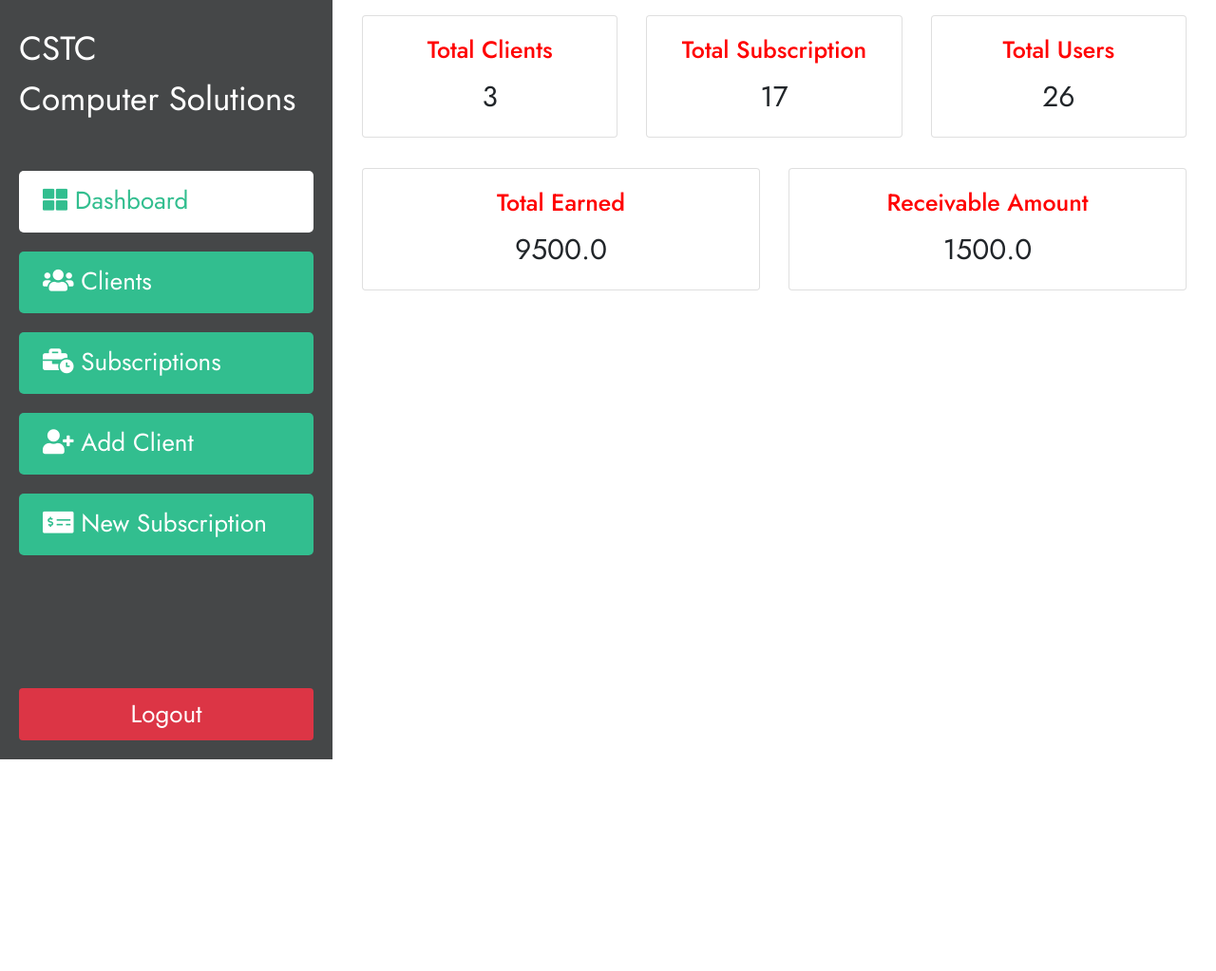
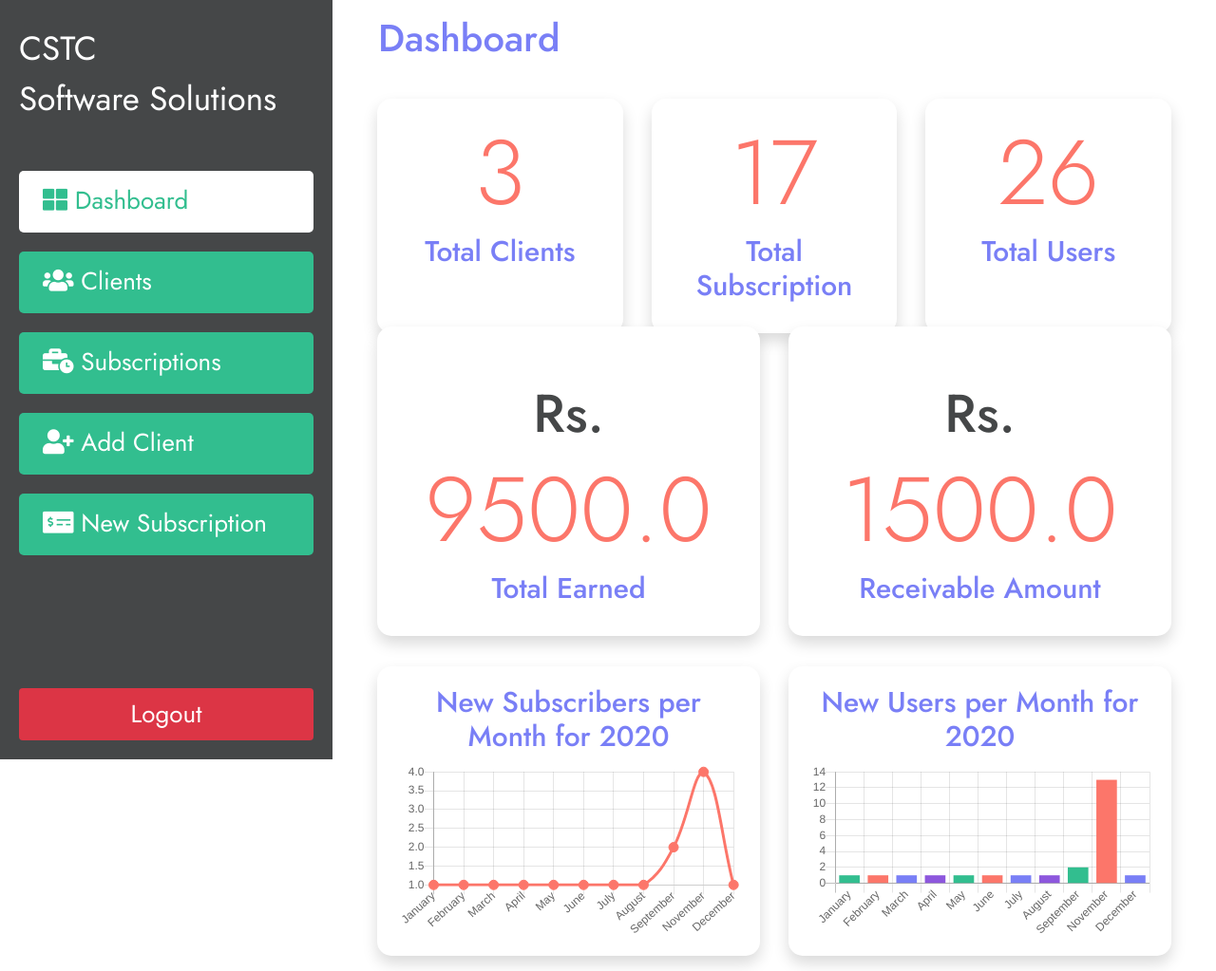
Before and after one commit to nareshban1/CSTC, a Django app: page /dashboard in a window 1280 px wide. Shown: the whole page at 95% size. Before the commit the page ends 800 px from the top, so only its background shows below. Run offline with Django 3.2, Linux system fonts and the light colour scheme; a user stored in the database is signed in; data comes from the database, SQL or seed files in the repository; both versions use the stored data as it was after the commit; some libraries are stand-ins or nearby versions; some web fonts are replaced.

Commit message:
Graphs
Signed-off-by: Naresh Ban <49855000+nareshban1@users.noreply.github.com>

```diff
--- a/cstcdataentry/customer/Templates/addcustomers.html
+++ b/cstcdataentry/customer/Templates/addcustomers.html
@@ -2,7 +2,7 @@
 {% load crispy_forms_tags %}
 {% block content %}
 <div class="col-10 px-5 py-3 ">
-   <h1>Add New Customer</h1>
+   <h1 style="color:#797ff6;">Add New Customer</h1>
    <form method="post" class="w-75 ">
       {% csrf_token %}
       <div class="form-row">
--- a/cstcdataentry/customer/Templates/customers.html
+++ b/cstcdataentry/customer/Templates/customers.html
@@ -8,7 +8,7 @@
 </script>
 {% endblock javascript %}
 <div class="col-lg px-5 py-3 tablecontent">
-   <h1>Client List</h1>
+   <h1 style="color:#797ff6;">Client List</h1>
    <table id="datatable" class="display" style="width:100%">
       <thead>
          <tr>
--- a/cstcdataentry/customer/Templates/customersdetails.html
+++ b/cstcdataentry/customer/Templates/customersdetails.html
@@ -8,7 +8,7 @@
 </script>
 {% endblock javascript %}
 <div class="col-lg px-5 py-3 tablecontent">
-   <h1 class="p-0">Customer Details</h1>
+   <h1 class="p-0" style="color:#797ff6;">Customer Details</h1>
    <div class="col-8 p-0 cdetail">
       <div class="row py-1">
          <div class="col">
@@ -84,7 +84,7 @@
    </div>
    <a type="button" href="{%url 'customerupdate' customer.id %}" class="btn btn-primary my-3 ">Update Customer Details</a>
    <div class="col-12 p-0 mt-3 tablecontent">
-      <h1>Subscription List</h1>
+      <h1 style="color:#797ff6;">Subscription List</h1>
       <table id="datatable" class="display" style="width:100%">
          <thead>
             <tr>
--- a/cstcdataentry/customer/Templates/updatecustomers.html
+++ b/cstcdataentry/customer/Templates/updatecustomers.html
@@ -2,7 +2,7 @@
 {% load crispy_forms_tags %}
 {% block content %}
 <div class="col-10 px-5 py-3 ">
-   <h1>Update Customer</h1>
+   <h1 style="color:#797ff6;">Update Customer</h1>
    <form method="post" class="w-75 ">
       {% csrf_token %}
       <div class="form-row">
--- a/cstcdataentry/customer/views.py
+++ b/cstcdataentry/customer/views.py
@@ -22,7 +22,7 @@ def add_customers(request):
         newcustomer_form = newcustomerform(request.POST or None)
         if newcustomer_form.is_valid():
             newcustomer_form.save();
-            return HttpResponseRedirect('addcustomers')
+            return HttpResponseRedirect('customers')
 
     context = {
         'form': newcustomer_form,
--- a/cstcdataentry/subscription/Templates/newsubscription.html
+++ b/cstcdataentry/subscription/Templates/newsubscription.html
@@ -49,7 +49,7 @@
 {% endblock %}
 
 <div class="col-10 px-5 py-3 ">
-    <h1>New Subscription</h1>
+    <h1 style="color:#797ff6;">New Subscription</h1>
     <form method="post" class="w-75 ">
         {% csrf_token %}
         {{ form.CustomerName| as_crispy_field }}
--- a/cstcdataentry/subscription/Templates/renew.html
+++ b/cstcdataentry/subscription/Templates/renew.html
@@ -46,7 +46,7 @@
 
 </script>
 {% endblock %}
-<h1 class="row mx-5 py-3">Renew Subscription</h1>
+<h1 class="row mx-5 py-3" style="color:#797ff6;">Renew Subscription</h1>
 <div class="row mx-5 ">
 <div class="col-sm-7 p-0 py-2 pr-3">
    <form method="post" class="w-100 ">
@@ -113,4 +113,5 @@
       {% endif %}
    </form>
 </div>
+</div>
 {% endblock content %}
--- a/cstcdataentry/subscription/Templates/subscription.html
+++ b/cstcdataentry/subscription/Templates/subscription.html
@@ -11,7 +11,7 @@
 {% endblock javascript %}
 {% load myfilters %}
 <div class="col-lg px-5 py-3 tablecontent">
-   <h1>Subscription List</h1>
+   <h1 style="color:#797ff6;">Subscription List</h1>
    <div class="col my-4">
       <div class="row justify-content-end">
          <form class="col-2 " method="GET">
--- a/cstcdataentry/subscription/Templates/subscriptiondetail.html
+++ b/cstcdataentry/subscription/Templates/subscriptiondetail.html
@@ -63,7 +63,7 @@
 
 </script>
 {% endblock %}
-<h1 class="row mx-5 py-3">Subscription Details</h1>
+<h1 class="row mx-5 py-3" style="color:#797ff6;">Subscription Details</h1>
 <div class="row mx-5 ">
    <div class="col-sm-7 p-0 py-2 pr-3">
       <form method="post" class="w-100 ">
--- a/cstcdataentry/user/Templates/Base.html
+++ b/cstcdataentry/user/Templates/Base.html
@@ -10,6 +10,8 @@
       <script src="https://cdnjs.cloudflare.com/ajax/libs/popper.js/1.16.0/umd/popper.min.js"></script>
       <script src="https://maxcdn.bootstrapcdn.com/bootstrap/4.4.1/js/bootstrap.min.js"></script>
       <script src="https://cdn.jsdelivr.net/npm/select2@4.1.0-beta.1/dist/js/select2.min.js"></script>
+      <script src="https://cdnjs.cloudflare.com/ajax/libs/Chart.js/2.9.4/Chart.min.js" integrity="sha512-d9xgZrVZpmmQlfonhQUvTR7lMPtO7NkZMkA0ABN3PHCbKA5nqylQ/yWlFAyY6hYgdF1Qh6nYiuADWwKB4C2WSw==" crossorigin="anonymous"></script>
+      <script src="https://cdnjs.cloudflare.com/ajax/libs/Chart.js/2.9.4/Chart.js" integrity="sha512-hZf9Qhp3rlDJBvAKvmiG+goaaKRZA6LKUO35oK6EsM0/kjPK32Yw7URqrq3Q+Nvbbt8Usss+IekL7CRn83dYmw==" crossorigin="anonymous"></script>
       <link rel="stylesheet" type="text/css" href="https://cdn.datatables.net/v/bs4/dt-1.10.22/datatables.min.css"/>
       <link href="{% static 'CSS/style.css' %}" rel="stylesheet" type="text/css" />
       <link href="https://fonts.googleapis.com/css?family=Audiowide|Exo+2|Monoton|Prosto+One|Russo+One|Titillium+Web|Lexend+Giga|Noto Sans" rel="stylesheet">
@@ -17,6 +19,7 @@
       <link rel="stylesheet" href="https://maxcdn.bootstrapcdn.com/bootstrap/4.4.1/css/bootstrap.min.css">
       <link rel="stylesheet" href="https://cdnjs.cloudflare.com/ajax/libs/datepicker/0.6.5/datepicker.min.css" integrity="sha256-b88RdwbRJEzRx95nCuuva+hO5ExvXXnpX+78h8DjyOE=" crossorigin="anonymous" />
       <link href="https://fonts.googleapis.com/css2?family=Jost:ital,wght@0,300;0,400;0,500;0,700;1,500;1,900&display=swap" rel="stylesheet">
+      <link rel="stylesheet" href="https://cdnjs.cloudflare.com/ajax/libs/Chart.js/2.9.4/Chart.css" integrity="sha512-C7hOmCgGzihKXzyPU/z4nv97W0d9bv4ALuuEbSf6hm93myico9qa0hv4dODThvCsqQUmKmLcJmlpRmCaApr83g==" crossorigin="anonymous" />
    </head>
    <body>
       <div class="roww " id="body-row" style="font-family: 'Jost', sans-serif;">
@@ -24,7 +27,7 @@
          <div id="sidebar-container" class="sidebar ">
             <div class="h-75">
                <a class="navbar-brand w-100" href="{% url 'dashboard' %}">
-               <span class="navlogo w-100" >CSTC <br>Computer Solutions</span>
+               <span class="navlogo w-100" >CSTC <br>Software Solutions</span>
                </a>
                <!-- Bootstrap List Group -->
                <ul class="list-group mb-5" id="menulist">
--- a/cstcdataentry/user/Templates/home.html
+++ b/cstcdataentry/user/Templates/home.html
@@ -1,37 +1,123 @@
 {% extends "base.html" %}
 {% block content %}
-<div class="card-deck p-3 m-auto text-center dash">
-   <div class="card rounded">
+
+<script>
+
+    var config = {
+      type: 'line',
+      data: {
+        datasets: [{
+          data: {{ data|safe }},
+          order:0,
+          fill: false,
+          backgroundColor:'#FC766AFF',
+          borderColor:'#FC766AFF',
+          pointRadius:5,
+          lineTension:0.4,
+        }],
+        labels: {{ labels|safe }}
+      },
+      options: {
+        responsive: true,
+        legend: {
+    	    display: false
+        },
+
+      }
+    };
+    var config2 = {
+      type: 'bar',
+      data: {
+        datasets: [{
+          data: {{ users|safe }},
+          order:0,
+          fill: false,
+          backgroundColor: [
+            '#32be8f', '#FC766AFF ', '#797ff6', '#8d57dd','#32be8f', '#FC766AFF ', '#797ff6', '#8d57dd','#32be8f', '#FC766AFF ', '#797ff6', '#8d57dd'
+          ],
+          borderColor:'#32be8f',
+          pointRadius:5,
+          lineTension:0.4,
+        }],
+        labels: {{ label|safe }}
+      },
+      options: {
+        responsive: true,
+        legend: {
+    	    display: false
+        },
+
+      }
+    };
+
+    window.onload = function() {
+      var ctx = document.getElementById('chart').getContext('2d');
+      var ctx2 = document.getElementById('chartbar').getContext('2d');
+      window.myline = new Chart(ctx, config);
+      window.mybar = new Chart(ctx2, config2);
+    };
+
+</script>
+<style>
+   .card{
+      border-radius:15px;
+   }
+
+</style>
+<div class="col px-5 py-3 ">
+<h1 style="color:#797ff6;">Dashboard</h1>
+</div>
+<div class="col px-3 py-0 ">
+<div class="card-deck p-3 m-auto text-center dash" style="height:15rem;">
+   <div class="card shadow border-0" >
       <div class="card-body">
+         <h1 class="display-1">{{ customers.count }}</h1>
          <h5 class="card-title">Total Clients</h5>
-         <p class="card-text">{{ customers.count }}</p>
       </div>
    </div>
-   <div class="card rounded">
+   <div class="card shadow border-0">
       <div class="card-body">
+        <h1 class="display-1">{{ subscriptions.count }}</h1>
          <h5 class="card-title">Total Subscription</h5>
-         <p class="card-text">{{ subscriptions.count }}</p>
       </div>
    </div>
-   <div class="card rounded">
+   <div class="card  shadow border-0">
       <div class="card-body ">
+         <h1 class="display-1"> {{ totalusers }} </h1>
          <h5 class="card-title"> Total Users </h5>
-         <p class="card-text"> {{ totalusers }} </p>
+      </div>
+   </div>
+</div>
+</div>
+<div class="col px-3 py-0 ">
+<div class="card-deck p-3 m-auto text-center dash">
+   <div class="card shadow border-0">
+      <div class="card-body">
+         <h1 class="display-1"> <span class="display-4"> Rs. </span>{{ totalearned }}</h1>
+         <h5 class="card-title">Total Earned</h5>
+      </div>
+   </div>
+   <div class="card shadow border-0">
+      <div class="card-body">
+         <h1 class="display-1"><span class="display-4"> Rs. </span>{{ receive }}</h1>
+         <h5 class="card-title">Receivable Amount</h5>
       </div>
    </div>
 </div>
 <div class="card-deck p-3 m-auto text-center dash">
-   <div class="card rounded">
+   <div class="card shadow border-0">
       <div class="card-body">
-         <h5 class="card-title">Total Earned</h5>
-         <p class="card-text">{{ totalearned }}</p>
+         <h5 class="card-title">New Subscribers per Month for {{ currentyear }}</h5>
+          <canvas class="p-0 chartjs" id="chart"></canvas>
       </div>
    </div>
-   <div class="card rounded">
+   <div class="card  shadow border-0">
       <div class="card-body">
-         <h5 class="card-title">Receivable Amount</h5>
-         <p class="card-text">{{ receive }}</p>
+         <h5 class="card-title">New Users per Month for {{ currentyear }}</h5>
+         <canvas class="p-0 chartjs" id="chartbar"></canvas>
       </div>
    </div>
 </div>
+</div>
+
 {% endblock content %}
--- a/cstcdataentry/user/static/css/style.css
+++ b/cstcdataentry/user/static/css/style.css
@@ -79,7 +79,7 @@ body {
 }
 
 .navlogo:hover {
-	color: #32be8f;
+	color: #797ff6;
 }
 
 .tablecontent,
@@ -88,10 +88,16 @@ body {
 }
 
 .dash .card-title {
-	font-size: 25px;
-	color: red;
+	font-size: 30px;
+	color: #797ff6;
 }
-
+.dash .display-1 {
+	color: #FC766AFF;
+}
+.dash .display-4{
+    color: #454748;
+    font-weight:500;
+}
 .dash .card-text {
 	font-size: 30px;
 }
--- a/cstcdataentry/user/views.py
+++ b/cstcdataentry/user/views.py
@@ -1,3 +1,4 @@
+from datetime import datetime
 from django.db.models import Sum
 from django.shortcuts import render
 from django.conf import settings
@@ -7,6 +8,9 @@ from django.contrib import messages
 from django.contrib.auth.decorators import login_required
 from customer.models import Customer
 from subscription.models import Subscription,Renew
+from django.db.models.functions import ExtractMonth, ExtractYear, TruncMonth
+from django.db.models import Count
+
 
 
 @login_required(login_url='index')
@@ -16,12 +20,41 @@ def dashboard(request):
     tusers= Subscription.objects.aggregate(sum=Sum('Installation_number'))['sum'] or 0
     tearned = Renew.objects.aggregate(sum=Sum('AmountReceived'))['sum'] or 0.00
     receive = Renew.objects.aggregate(sum=Sum('RemainingAmount'))['sum'] or 0.00
+    today = datetime.now()
+    subsMonth  = Subscription.objects.filter(InstallDate__year=today.year).annotate(month = TruncMonth('InstallDate'),).values( 'month')\
+        .annotate(total=Count('*')).values('month', 'total').order_by('month')
+    userMonth = Subscription.objects.filter(InstallDate__year=today.year).annotate(
+        month=TruncMonth('InstallDate'), ).values('month') \
+        .annotate(total=Sum('Installation_number')).values('month', 'total').order_by('month')
+    currentyear= today.year
+
+    labels = []
+    count = []
+
+    for data in subsMonth:
+        labels.append(str(data['month'].strftime('%B')))
+        count.append(data['total'])
+
+    label = []
+    total = []
+
+    for data in userMonth:
+        label.append(str(data['month'].strftime('%B')))
+        total.append(data['total'])
+
     context = {
         'subscriptions': subs,
         'customers': customer,
         'totalusers':tusers,
         'totalearned': tearned,
         'receive': receive,
+        'subsMonth':userMonth,
+        'labels': labels,
+        'data': count,
+        'label': label,
+        'users': total,
+        'currentyear':currentyear,
+
     }
     return render(request, 'home.html',context)
 
```
Also changed, not shown: cstcdataentry/db.sqlite3.
